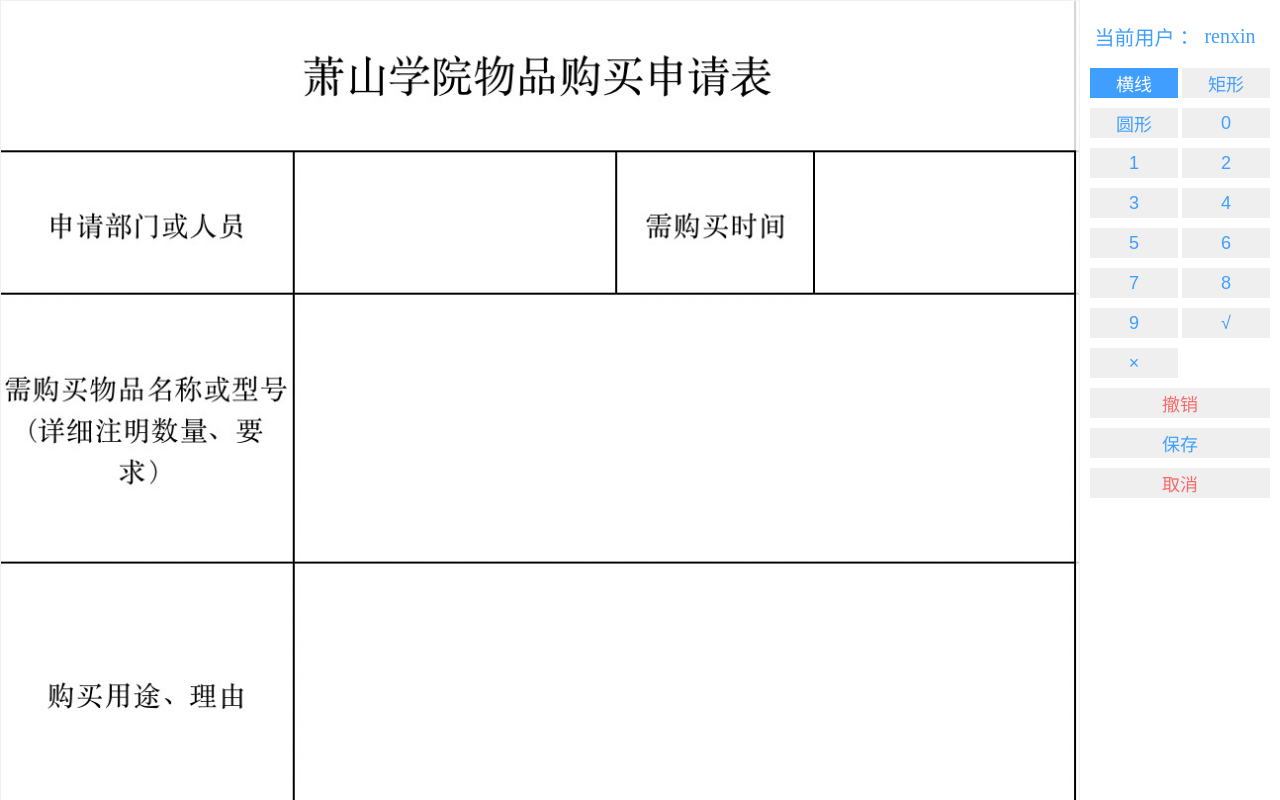
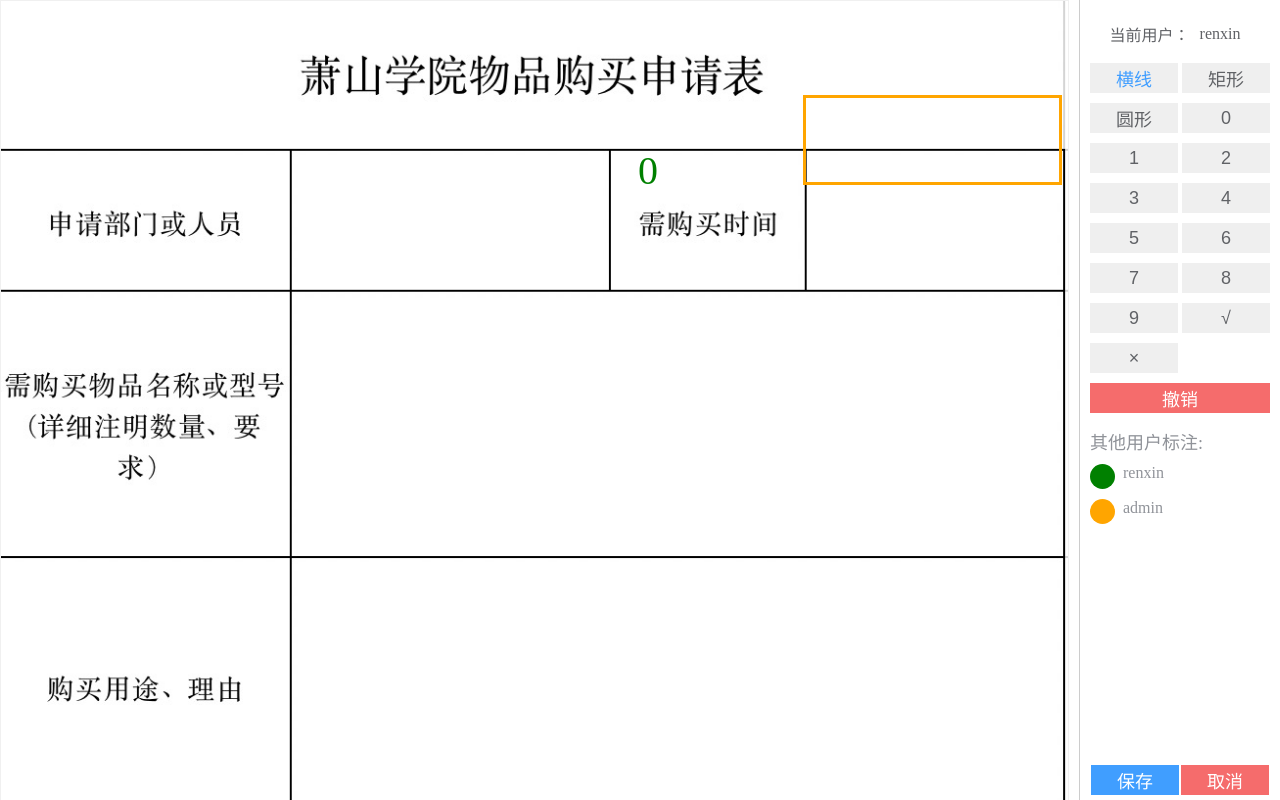
Before and after one commit to Sexin/zmwork, a plain HTML site: page page/index.html in a window 1280 px wide. Both pictures are taken after a click on the picture 200 px from the left and 200 px from the top of the page. Drawn offline with Linux system fonts and the light colour scheme.

Commit message:
fix: 优化界面

```diff
--- a/css/annotate.css
+++ b/css/annotate.css
@@ -62,12 +62,12 @@
     color: #303133;
 }
 #annotate .anno-users .anno-user-box > div {
-    flex: 1;
     text-align: center;
 }
 #annotate .anno-users .anno-user-box .anno-user-flag div {
-    width: 100%;
+    width: 25px;
     height: 25px;
+    border-radius: 50%;
 }
 #annotate .anno-users .anno-user-box .anno-user-name {
 
@@ -78,6 +78,9 @@
     align-content: flex-start;
     justify-content: space-between;
     overflow: auto;
+    border-left: 1px solid #ccc;
+    margin-left: 10px;
+    position: relative;
 }
 #annotate .anno-options .anno-option-fn {
     width: 100%;
@@ -85,20 +88,34 @@
 #annotate .anno-options .anno-option-fn button {
     width: 100%;
 }
+#annotate .anno-option-save {
+    width: calc(100% - 20px);
+    position: absolute;
+    bottom: 0;
+    display: flex;
+    justify-content: space-around;
+}
+#annotate .anno-option-save button {
+    width: 49%;
+}
 #annotate .anno-options button {
     border: 0px;
     font-size: 18px;
     margin: 5px 0;
     width: 49%;
     height: 30px;
-    color: rgba(64, 158, 255, 1);
+    color: #606266;
 }
 #annotate .anno-options button.anno-btn-danger {
-    color: #F56C6C;
+    background-color: #F56C6C;
+    color: #fff;
+}
+#annotate .anno-options button.anno-btn-primary {
+    background-color: rgba(64, 158, 255, 1);
+    color: #fff;
 }
 #annotate .anno-options button.anno-active {
-    background-color: rgba(64, 158, 255, 1);
-    color: #fff;
+    color: rgba(64, 158, 255, 1);
 }
 #annotate .anno-options button:hover {
     cursor: pointer;
@@ -146,8 +163,8 @@
     margin: 10px 0;
     width: 100%;
     justify-content: center;
-    font-size: 20px;
-    color: rgba(64, 158, 255, 1);
+    font-size: 16px;
+    color: #606266;
 }
 
 #annotate .anno-current-user .anno-user-flag div {
--- a/js/annotate.js
+++ b/js/annotate.js
@@ -229,7 +229,9 @@ Annotate.prototype.createDom = function(path, type) {
             <button class='anno-optiontype' data-optiontype='${CHAR}' data-number='&#10005'>×</button>
             <div class='anno-option-fn'>
                 <button class='anno-revoke anno-btn-danger'>撤销</button>
-                <button class='anno-save'>保存</button>
+            </div>
+            <div class='anno-option-save'>
+                <button class='anno-save anno-btn-primary'>保存</button>
                 <button class='anno-cancel anno-btn-danger'>取消</button>
             </div>
             <!-- <button class='anno-scale'>缩放</button> -->
@@ -1060,7 +1062,7 @@ Annotate.prototype.createAnnotateUserFlag = function(
             <div class='anno-user-flag'>
                 <div style='background-color: ${color}'></div>
             </div>
-            <div class='anno-user-name'>${name}</div>
+            <div class='anno-user-name'>&nbsp;&nbsp;${name}</div>
         </div>
     `;
     return dom;
--- a/page/index.html
+++ b/page/index.html
@@ -76,32 +76,32 @@
                 type: 1, // 模式 1 编辑 2 查看
                 isShowUser: true, // 初始化时是否显示过往批注数据
                 myData: mydata2,
-                // data: [
-                //     {
-                //         width: 886,
-                //         height: 764,
-                //         data: "0",
-                //         element: "annotate-box0",
-                //         endX: 538,
-                //         endY: 142,
-                //         optionType: "char",
-                //         startX: 538,
-                //         startY: 142,
-                //         user: "renxin",
-                //     },
-                //     {
-                //         width: 886,
-                //         height: 639,
-                //         startX: 667, // 开始坐标X
-                //         startY: 79, // 开始坐标Y
-                //         endX: 877, // 结束坐标X
-                //         endY: 149, // 结束坐标Y
-                //         element: 'annotate-box1', // 节点class_name
-                //         optionType: 'rectangle', // 批注操作类型
-                //         user: 'admin', // 用户
-                //         data: '', // 批注操作类型为CHAR时有效
-                //     }
-                // ]
+                data: [
+                    {
+                        width: 886,
+                        height: 764,
+                        data: "0",
+                        element: "annotate-box0",
+                        endX: 538,
+                        endY: 142,
+                        optionType: "char",
+                        startX: 538,
+                        startY: 142,
+                        user: "renxin",
+                    },
+                    {
+                        width: 886,
+                        height: 639,
+                        startX: 667, // 开始坐标X
+                        startY: 79, // 开始坐标Y
+                        endX: 877, // 结束坐标X
+                        endY: 149, // 结束坐标Y
+                        element: 'annotate-box1', // 节点class_name
+                        optionType: 'rectangle', // 批注操作类型
+                        user: 'admin', // 用户
+                        data: '', // 批注操作类型为CHAR时有效
+                    }
+                ]
             }, function(mydata){
                 my_note_data = mydata;
             });
```
